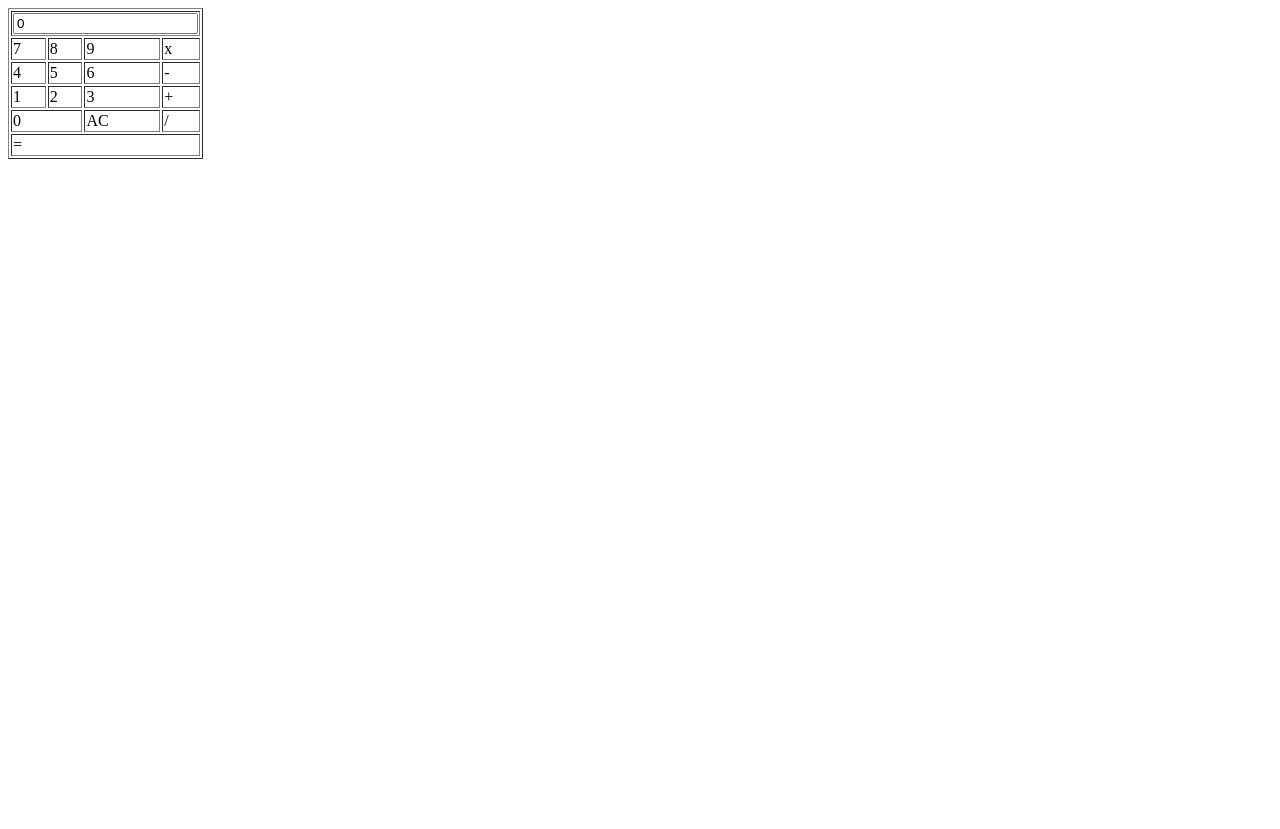
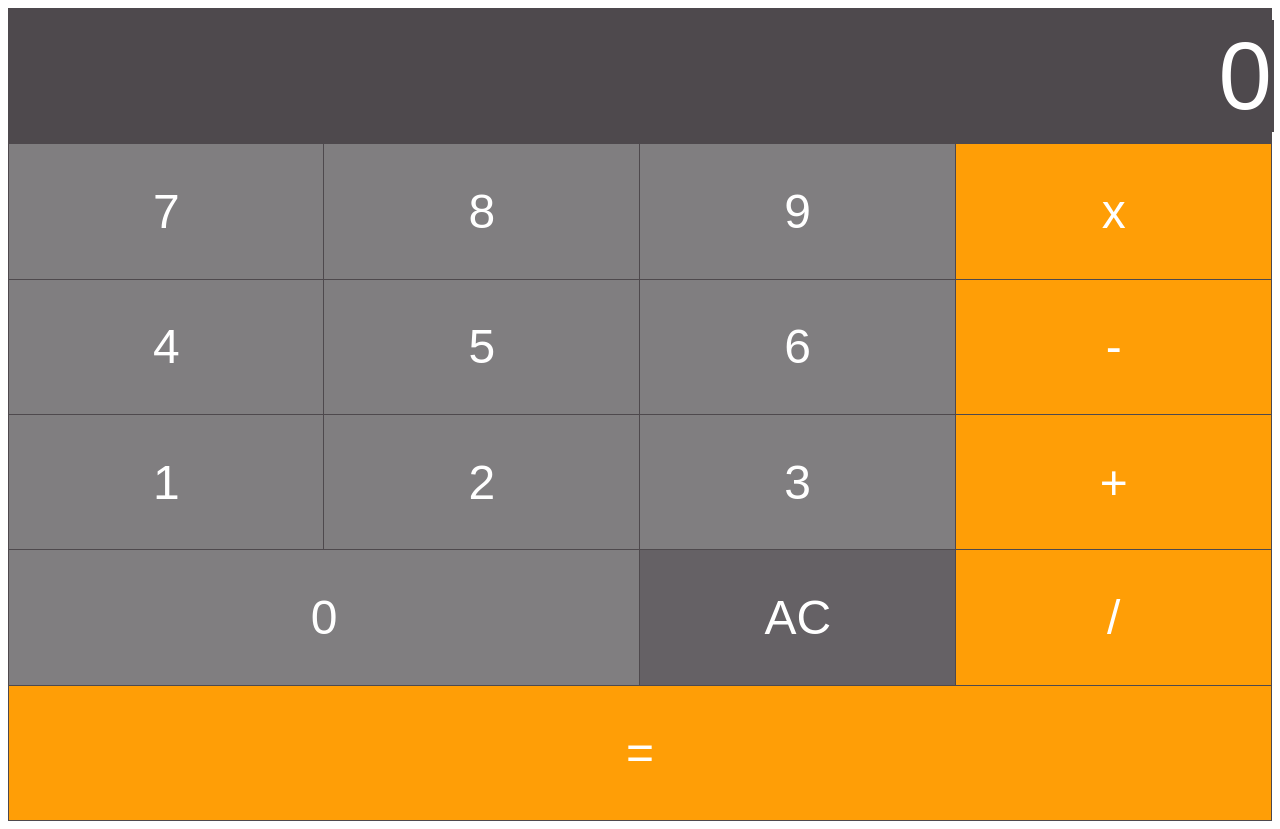
Before and after one commit to Mselemela/Build3, a plain HTML site: page calculator.html in a window 1280 px wide. Before the commit the page ends 800 px from the top, so only its background shows below. Drawn offline with Linux system fonts and the light colour scheme.

Commit message:
calaculator done

```diff
--- a/calculator.html
+++ b/calculator.html
@@ -12,30 +12,32 @@
         <td colspan="4"><input type="text" id="inputBox" value="0" /></td>
       </tr>
       <tr>
-        <td onclick="digitBtnPressed(7)">7</td>
-        <td onclick="digitBtnPressed(8)">8</td>
-        <td onclick="digitBtnPressed(9)">9</td>
-        <td onclick="operatorBtnPressed('x')">x</td>
+        <td class="digitButton" onclick="digitBtnPressed(7)">7</td>
+        <td class="digitButton" onclick="digitBtnPressed(8)">8</td>
+        <td class="digitButton" onclick="digitBtnPressed(9)">9</td>
+        <td class="operatorButton" onclick="operatorBtnPressed('*')">x</td>
       </tr>
       <tr>
-        <td onclick="digitBtnPressed(4)">4</td>
-        <td onclick="digitBtnPressed(5)">5</td>
-        <td onclick="digitBtnPressed(6)">6</td>
-        <td onclick="operatorBtnPressed('-')">-</td>
+        <td class="digitButton" onclick="digitBtnPressed(4)">4</td>
+        <td class="digitButton" onclick="digitBtnPressed(5)">5</td>
+        <td class="digitButton" onclick="digitBtnPressed(6)">6</td>
+        <td class="operatorButton" onclick="operatorBtnPressed('-')">-</td>
       </tr>
       <tr>
-        <td onclick="digitBtnPressed(1)">1</td>
-        <td onclick="digitBtnPressed(2)">2</td>
-        <td onclick="digitBtnPressed(3)">3</td>
-        <td onclick="operatorBtnPressed('+')">+</td>
+        <td class="digitButton" onclick="digitBtnPressed(1)">1</td>
+        <td class="digitButton" onclick="digitBtnPressed(2)">2</td>
+        <td class="digitButton" onclick="digitBtnPressed(3)">3</td>
+        <td class="operatorButton" onclick="operatorBtnPressed('+')">+</td>
       </tr>
       <tr>
-        <td colspan="2" onclick="digitBtnPressed(0)">0</td>
-        <td onclick="btnAcPressed()">AC</td>
-        <td onclick="operatorBtnPressed('/')">/</td>
+        <td class="digitButton" colspan="2" onclick="digitBtnPressed(0)">0</td>
+        <td class="ACButton" onclick="btnAcPressed()">AC</td>
+        <td class="operatorButton" onclick="operatorBtnPressed('/')">/</td>
       </tr>
       <tr>
-        <td colspan="4">=</td>
+        <td class="operatorButton" colspan="4" onclick="equalsBtnPressed()">
+          =
+        </td>
       </tr>
     </table>
 
@@ -61,12 +63,34 @@
         newLine = true;
       }
 
-      //Eventhandler for operator button is pressed
+      //Eventhandler for operator( +, -, x, /) button is pressed
       function operatorBtnPressed(operator) {
         currentOperator = operator;
         value1 = parseInt(document.getElementById("inputBox").value);
         newLine = true;
       }
+
+      //Eventhandler for equals button is pressed
+      function equalsBtnPressed() {
+        var value2 = parseInt(document.getElementById("inputBox").value);
+        var finalTotal;
+
+        switch (currentOperator) {
+          case "+":
+            finalTotal = value1 + value2;
+            break;
+          case "-":
+            finalTotal = value1 - value2;
+            break;
+          case "/":
+            finalTotal = value1 / value2;
+            break;
+          case "*":
+            finalTotal = value1 * value2;
+            break;
+        }
+        document.getElementById("inputBox").value = finalTotal;
+      }
     </script>
   </body>
 </html>
--- a/style.css
+++ b/style.css
@@ -0,0 +1,42 @@
+
+/*==============calculator css Start===================*/
+
+table {
+  color: #fff;
+  text-align: center;
+  border-collapse: collapse;
+  font: normal 3em arial, helvetica, sans-serif;
+}
+
+tr {
+  height: 16.92vh;
+  background-color: #4e494d;
+}
+
+td {
+  width: 25vw;
+  border: 1px solid #4e494d;
+}
+
+#inputBox {
+  background-color: #4e494d;
+  text-align: right;
+  width: 100%;
+  font-size: 2em;
+  color: #fff;
+  border: 0px;
+}
+
+.digitButton {
+  background-color: #807e80;
+}
+
+.operatorButton {
+  background-color: #ff9e06;
+}
+
+.ACButton {
+  background-color: #656165;
+}
+
+/*==============calculator css end===================*/
```
